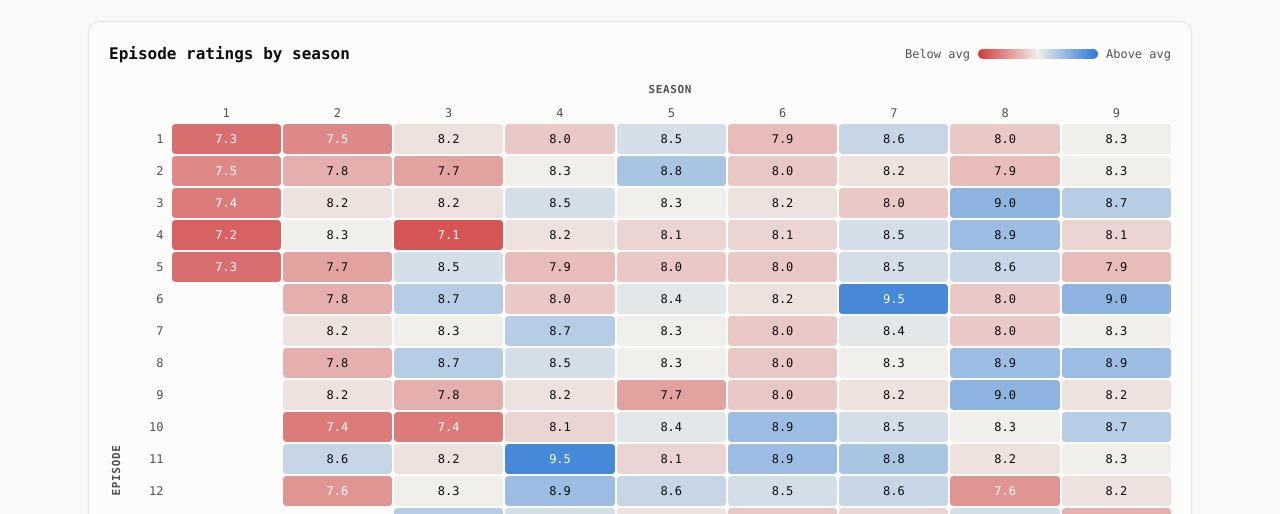
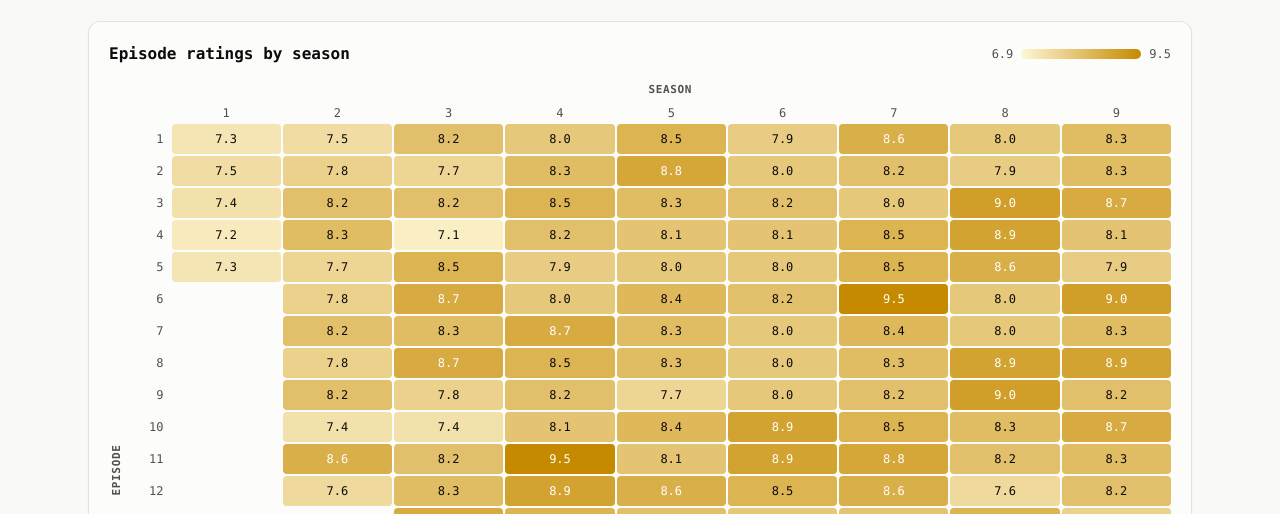
Before and after one commit to steodose/imdb, a plain HTML site: page index.html in a window 1280 px wide. Shown: the part 286-800 px from the top of the page. Drawn offline with nearby package versions, Linux system fonts and the light colour scheme.

Commit message:
Switch heatmap to a sequential IMDb-gold color scale
Replace the diverging red/blue rating scale with a single continuous
amber-gold ramp (pale -> deep IMDb gold), mapped across each show's
rating range. Legend now shows the min/max ratings, and the season
chart line matches the gold hue. Dark mode uses IMDb gold at the high end.

Co-Authored-By: Claude Opus 4.8 <noreply@anthropic.com>

```diff
--- a/app.js
+++ b/app.js
@@ -36,17 +36,16 @@ function textOn(rgb) {
   return L > 0.5 ? '#0b0b0b' : '#ffffff';
 }
 
-/* Diverging color scale centered on the show's mean rating.
-   below mean -> warm (div-low), at mean -> neutral, above -> cool (div-high). */
-function makeColorScale(mean, spread) {
-  const low = hexToRgb(cssVar('--div-low'));
-  const mid = hexToRgb(cssVar('--div-mid'));
-  const high = hexToRgb(cssVar('--div-high'));
-  const half = Math.max(spread, 0.5); // avoid div-by-zero / flat shows
+/* Sequential amber color scale over the show's rating range.
+   lowest rating -> pale amber (near surface), highest -> deep amber/orange. */
+function makeColorScale(min, max) {
+  const lo = hexToRgb(cssVar('--seq-lo'));
+  const hi = hexToRgb(cssVar('--seq-hi'));
+  const span = Math.max(max - min, 0.5); // avoid div-by-zero / flat shows
   return function (rating) {
-    let t = (rating - mean) / half;         // -1..+1 (clamped)
-    t = Math.max(-1, Math.min(1, t));
-    return t < 0 ? mix(mid, low, -t) : mix(mid, high, t);
+    let t = (rating - min) / span;          // 0..1 (clamped)
+    t = Math.max(0, Math.min(1, t));
+    return mix(lo, hi, t);
   };
 }
 
@@ -113,9 +112,10 @@ function renderHeatmap(show) {
   const grid = new Map(); // "s:e" -> episode
   for (const e of eps) grid.set(`${e.season}:${e.episode}`, e);
 
-  const mean = show.avgRating;
-  const spread = Math.max(...eps.map(e => Math.abs(e.rating - mean)));
-  const color = makeColorScale(mean, spread);
+  const ratings = eps.map(e => e.rating);
+  const minR = Math.min(...ratings);
+  const maxR = Math.max(...ratings);
+  const color = makeColorScale(minR, maxR);
 
   const hm = document.getElementById('heatmap');
   hm.style.gridTemplateColumns = `36px repeat(${seasons.length}, minmax(38px, 1fr))`;
@@ -141,7 +141,7 @@ function renderHeatmap(show) {
   attachTooltips(hm);
 
   document.getElementById('legend').innerHTML =
-    `<span>Below avg</span><span class="legend-bar"></span><span>Above avg</span>`;
+    `<span>${minR.toFixed(1)}</span><span class="legend-bar"></span><span>${maxR.toFixed(1)}</span>`;
 }
 
 function renderTopEpisodes(show) {
--- a/styles.css
+++ b/styles.css
@@ -10,13 +10,12 @@
   --border:          rgba(11,11,11,0.10);
   --tooltip-bg:      #101010;
 
-  /* Diverging rating scale poles + neutral midpoint (blue = above avg, red = below). */
-  --div-low:  #d03b3b; /* warm pole  */
-  --div-mid:  #f0efec; /* neutral    */
-  --div-high: #2a78d6; /* cool pole  */
+  /* Sequential rating scale: pale gold (low) -> deep IMDb-gold (high). */
+  --seq-lo: #fef6d5; /* low rating  — recedes toward the light surface */
+  --seq-hi: #c68a00; /* high rating — deep golden yellow */
 
-  /* Season-chart single-series hue (sequential blue). */
-  --series-1: #2a78d6;
+  /* Season-chart single-series hue (gold, matches the heatmap). */
+  --series-1: #b8860b;
   --grid:     #e1e0d9;
   --axis:     #c3c2b7;
 }
@@ -32,10 +31,9 @@
     --muted:          #898781;
     --border:         rgba(255,255,255,0.10);
     --tooltip-bg:     #2c2c2a;
-    --div-low:  #e66767;
-    --div-mid:  #383835;
-    --div-high: #3987e5;
-    --series-1: #3987e5;
+    --seq-lo: #3a300a; /* low rating  — recedes toward the dark surface */
+    --seq-hi: #f5c518; /* high rating — IMDb gold */
+    --series-1: #f5c518;
     --grid:     #2c2c2a;
     --axis:     #383835;
   }
@@ -50,10 +48,9 @@
   --muted:          #898781;
   --border:         rgba(255,255,255,0.10);
   --tooltip-bg:     #2c2c2a;
-  --div-low:  #e66767;
-  --div-mid:  #383835;
-  --div-high: #3987e5;
-  --series-1: #3987e5;
+  --seq-lo: #3a2809; /* low rating  — recedes toward the dark surface */
+  --seq-hi: #fbbf24; /* high rating — bright amber */
+  --series-1: #f59e0b;
   --grid:     #2c2c2a;
   --axis:     #383835;
 }
@@ -119,7 +116,7 @@
 /* Legend gradient swatch */
 .legend-bar {
   width: 120px; height: 10px; border-radius: 999px;
-  background: linear-gradient(90deg, var(--div-low), var(--div-mid), var(--div-high));
+  background: linear-gradient(90deg, var(--seq-lo), var(--seq-hi));
 }
 
 /* Top-episodes rating pill/bar */
```
